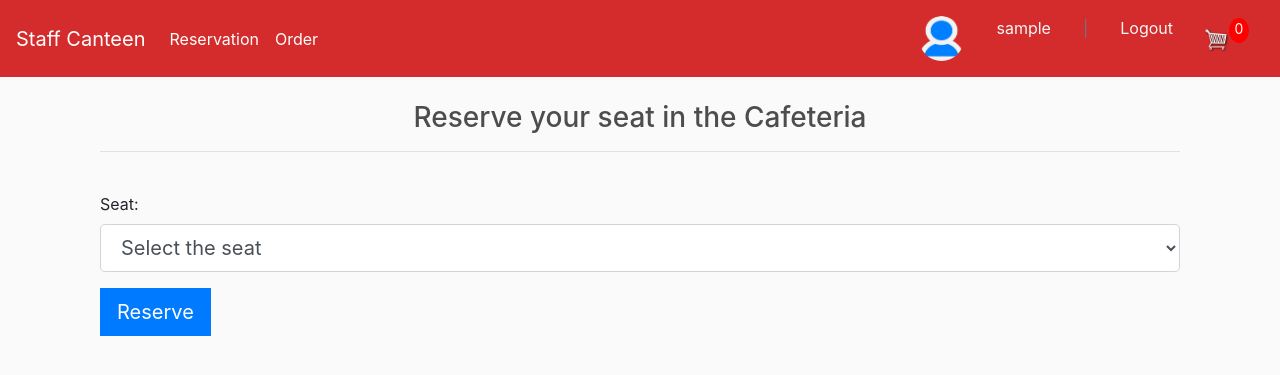
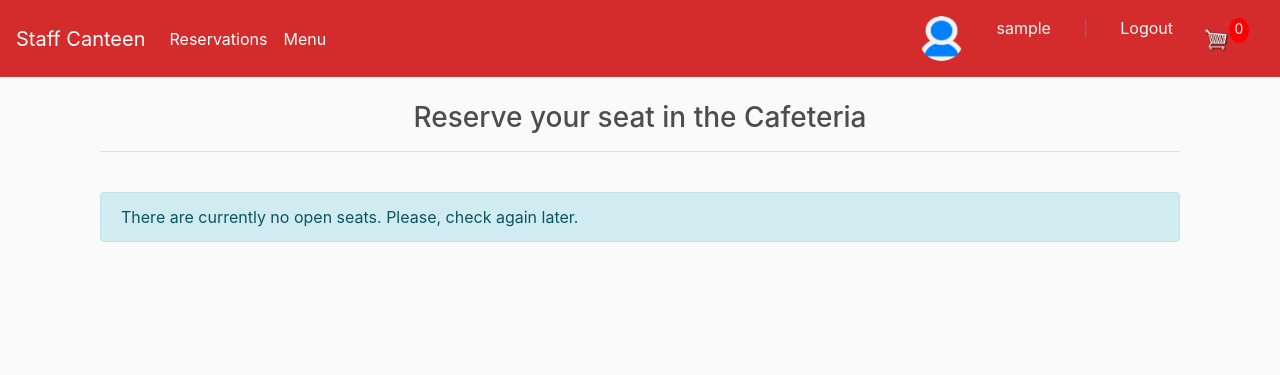
Before and after one commit to abiatarfestus/cafeteria, a Django app: page /canteen/reserve_seat/ in a window 1280 px wide. Shown: the top 375 px of the page. Run offline with Django 4.2, Linux system fonts and the light colour scheme; the visitor is signed in with stand-in values (Sample User, id 1); data comes from the database, SQL or seed files in the repository; data that the repository does not hold is empty; some libraries are stand-ins or nearby versions.

Commit message:
Update: Reservations

```diff
--- a/canteen/forms.py
+++ b/canteen/forms.py
@@ -22,15 +22,24 @@ class OrderUpdateForm(forms.ModelForm):
         }
 
 class ReservationForm(forms.ModelForm):
-    # customer = forms.ModelChoiceField(
-    #     queryset=Customer.objects.get(id=self.request.user.customer_id),
-    #     empty_label="Select the seat",
-    #     widget=forms.Select(
-    #         attrs={
-    #             "class": "form-control form-control-lg mb-2"
-    #         }
-    #     ),
-    # )
+    def __init__(self, *args, **kwargs):
+        super().__init__(*args, **kwargs)
+        self.fields['customer'].disabled = True
+
+    class Meta:
+        model = Reservation
+        fields = ["customer", "seat"]
+
+    customer = forms.ModelChoiceField(
+        queryset=Customer.objects.all(),
+        empty_label="Select customer",
+        widget=forms.Select(
+            attrs={
+                "class": "form-control form-control-lg mb-2"
+            }
+        ),
+    )
+
     seat = forms.ModelChoiceField(
         queryset=Seat.objects.filter(status="OPEN").order_by("seat_number"),
         empty_label="Select the seat",
@@ -40,6 +49,3 @@ class ReservationForm(forms.ModelForm):
             }
         ),
     )
-    class Meta:
-        model = Reservation
-        fields = ["seat"]
--- a/canteen/templates/canteen/main.html
+++ b/canteen/templates/canteen/main.html
@@ -47,10 +47,10 @@
 	  <div class="collapse navbar-collapse" id="navbarSupportedContent">
 	    <ul class="navbar-nav mr-auto">
 	      <li class="nav-item active">
-	        <a class="nav-link" href="{% url 'canteen:reservations' %}">Reservation <span class="sr-only">(current)</span></a>
+	        <a class="nav-link" href="{% url 'canteen:reservations' %}">Reservations <span class="sr-only">(current)</span></a>
 	      </li>
 		  <li class="nav-item active">
-	        <a class="nav-link" href="{% url 'canteen:canteen' %}">Order <span class="sr-only"></span></a>
+	        <a class="nav-link" href="{% url 'canteen:canteen' %}">Menu <span class="sr-only"></span></a>
 	      </li>
 
 	    </ul>
--- a/canteen/templates/canteen/reservation_form.html
+++ b/canteen/templates/canteen/reservation_form.html
@@ -6,8 +6,18 @@
 <hr>
 {% endblock %}
 {% block content %}
+{% if request.user.customer in active_reservists %}
+<div class="alert alert-danger" role="alert">
+    Sorry, you already have an active reservation. If your reservation status has been Pending for too long, please contact the canteen staff.
+</div>
+{% elif open_seats == 0 %}
+<div class="alert alert-info" role="alert">
+    There are currently no open seats. Please, check again later.
+</div>
+{% else %}
 <form method="post">{% csrf_token %}
     {{ form.as_p }}
     <input type="submit" class="btn btn-primary btn-lg" value="Reserve">
 </form>
+{% endif %}
 {% endblock content %}
--- a/canteen/views.py
+++ b/canteen/views.py
@@ -5,6 +5,7 @@ from django.views import generic
 from django.shortcuts import render
 from django.http import JsonResponse
 from django.contrib import messages
+from django.urls import reverse_lazy
 from django.views.generic.edit import CreateView
 from django.contrib.auth.decorators import login_required
 from .forms import OrderUpdateForm, AddressUpdateForm, ReservationForm
@@ -129,18 +130,34 @@ class ReservationCreateView(
     form_class = ReservationForm
     model = Reservation
     success_message = f"Reservation of Seat __ was successfully submitted!"
+    success_url = reverse_lazy("canteen:reservations")
+    success_message = (
+        "Reservation sent successfully! You will receive a notification once your reservation is processed."
+    )
+
+    def get_active_reservists(self):
+        active_reservations = Reservation.objects.filter(Q(status="PENDING") | Q(status="ACCEPTED")).select_related("customer")
+        active_reservists = [reservation.customer for reservation in active_reservations]
+        # active_reservation_ids = [reservation.id for reservation in active_reservations]
+        return active_reservists
+
+    def num_of_open_seats(self):
+        return Seat.objects.filter(status="OPEN").count()
+
     def get_context_data(self, **kwargs):
         data = cartData(self.request)
         cartItems = data["cartItems"]
         context = super(ReservationCreateView, self).get_context_data(**kwargs)
         context["heading"] = "Reserve your seat in the Cafeteria"
+        context["active_reservists"] = self.get_active_reservists()
+        context["open_seats"] = self.num_of_open_seats()
         context["cartItems"] = cartItems
         return context
 
-    def form_valid(self, form):
-        form.instance.customer = self.request.user.customer
-        print(f"CUSTOMERCUSTOMER: {form.instance.customer}")
-        return super().form_valid(form)
+    def get_initial(self):
+        return {'customer': self.request.user.customer}
+
+
 
 # List View
 # Templates for displaying List and Detail views
@@ -155,10 +172,14 @@ class ReservationListView(LoginRequiredMixin, generic.ListView):
     def get_queryset(self):
         return Reservation.objects.filter(Q(status="PENDING") | Q(status="ACCEPTED")).order_by("customer")
 
+    def num_of_open_seats(self):
+        return Seat.objects.filter(status="OPEN").count()
+
     def get_context_data(self, **kwargs):
         data = cartData(self.request)
         cartItems = data["cartItems"]
         context = super(ReservationListView, self).get_context_data(**kwargs)
         context["heading"] = "List of Active Reservations"
+        context["open_seats"] = self.num_of_open_seats()
         context["cartItems"] = cartItems
         return context
--- a/users/templates/registration/account_activated.html
+++ b/users/templates/registration/account_activated.html
@@ -5,6 +5,8 @@ Congratulation! Your account at Unam Online Canteen has been acctivated.
 
 Click the following link to login to your account: http://{{ domain }}
 
+NB: Once logged in, please proceed to update your profile by clicking on your username.
+
 We hope you will have the best experience.
 
 Regards,
--- a/users/views.py
+++ b/users/views.py
@@ -102,7 +102,7 @@ class ActivateAccount(View):
             recipient_list = [admin]
             send_mail(subject, message, email_from, recipient_list)
             messages.success(request, ("The account has been activated."))
-            return redirect("canteen")
+            return redirect("home")
         else:
             messages.warning(
                 request,
@@ -110,4 +110,4 @@ class ActivateAccount(View):
                     "The confirmation link was invalid, possibly because it has already been used."
                 ),
             )
-            return redirect("canteen")
+            return redirect("home")
```
Also changed, not shown: canteen/templates/canteen/list_view.html (+43 -1 lines).
